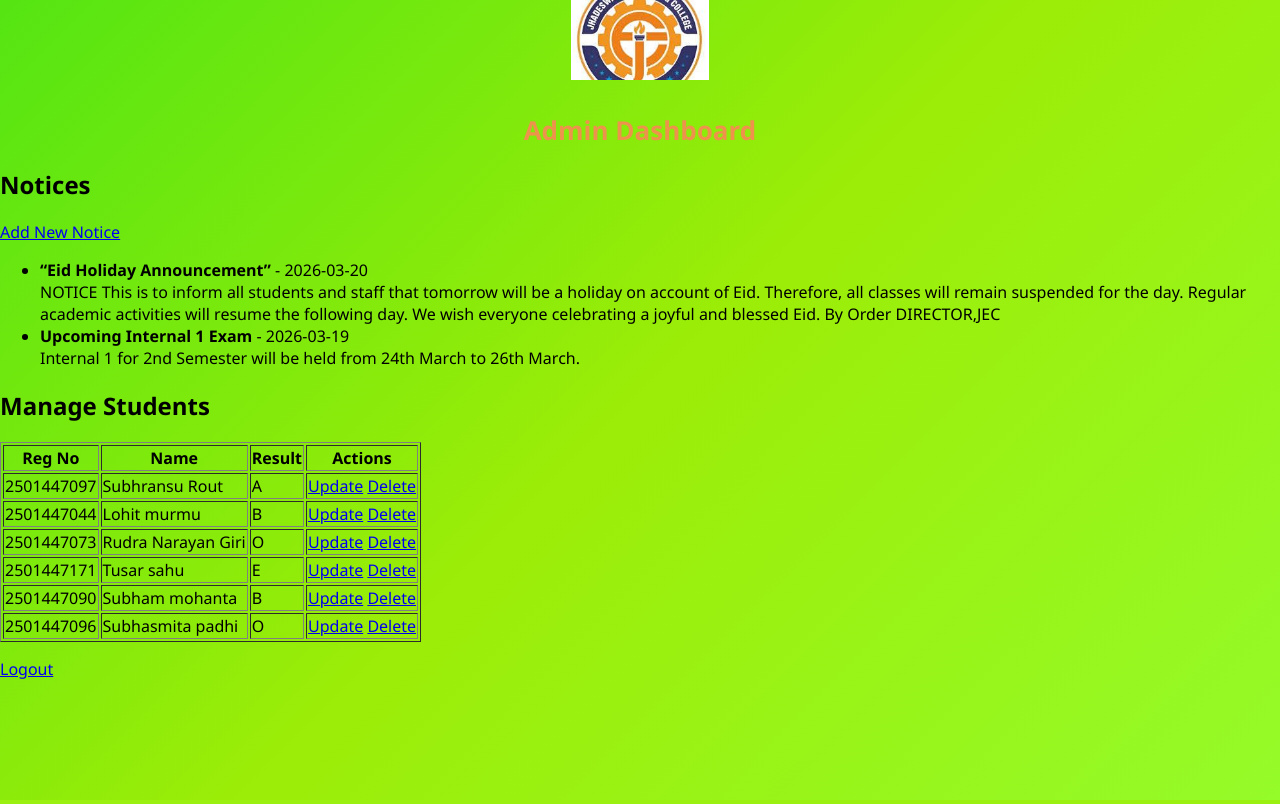
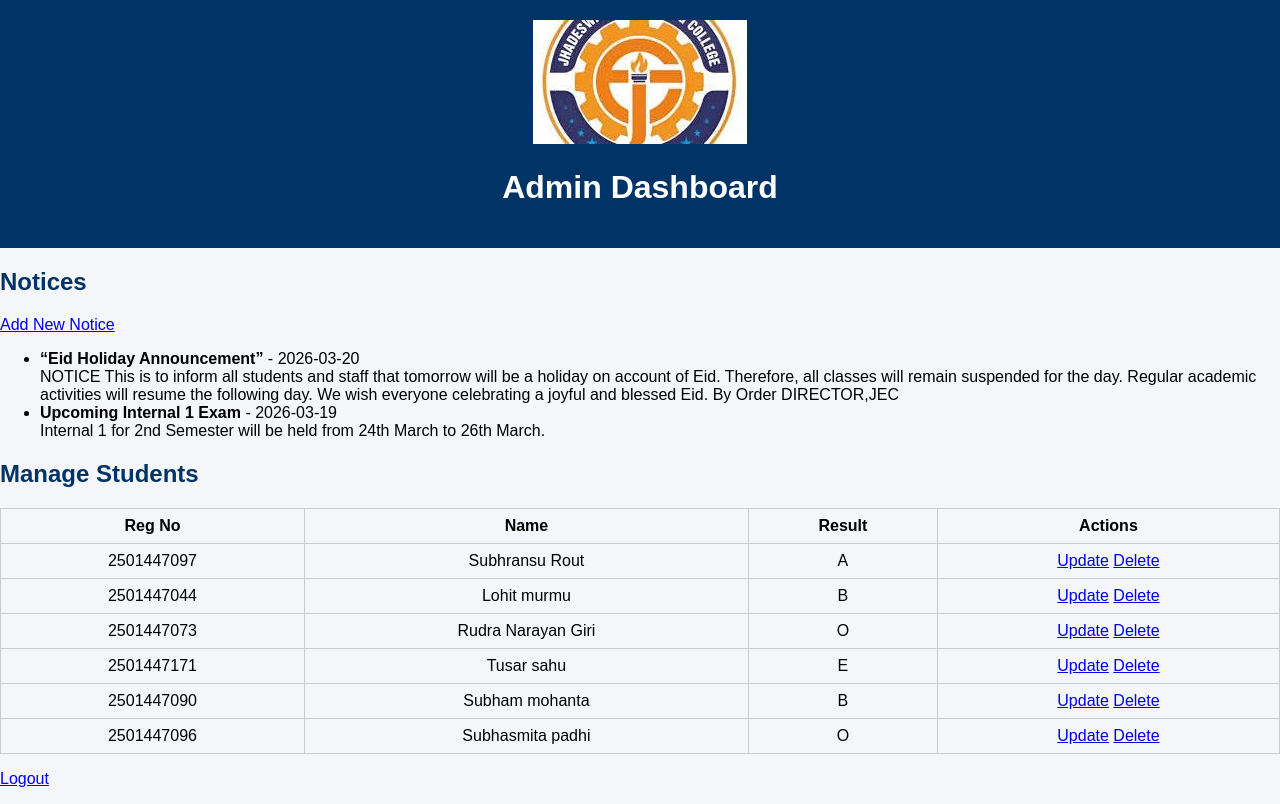
Before and after one commit to Rudranarayan747/jec-flask-app, a Flask app: page /admin in a window 1280 px wide. Run offline with Flask 3, Linux system fonts and the light colour scheme; a user stored in the database is signed in; data comes from the database, SQL or seed files in the repository.

Commit message:
Refactor CSS styles for improved design
Updated styles for body, header, nav, and button elements. Removed old styles and added new color schemes.

```diff
--- a/static/style.css
+++ b/static/style.css
@@ -1,61 +1,54 @@
 body {
+    font-family: Arial, sans-serif;
+    background: #f4f6f9;
     margin: 0;
     padding: 0;
-    font-family: 'Segoe UI', Tahoma, Geneva, Verdana, sans-serif;
-    background: linear-gradient(135deg, #55e513, #9ced07, #95fb29);
-    min-height: 100vh;
 }
 
-/* Card container for content */
-.page-container {
-    background: rgba(255, 255, 255, 0.95);
-    margin: 60px auto;
-    padding: 30px;
-    border-radius: 12px;
-    box-shadow: 0px 8px 20px rgba(173, 226, 16, 0.953);
-    width: 85%;
-    max-width: 1000px;
+header {
+    background: #003366;
+    color: white;
+    padding: 20px;
+    text-align: center;
 }
 
-/* Header with logo + name */
-header {
+nav {
+    background: #0055a5;
+    padding: 10px;
     text-align: center;
-    margin-bottom: 20px;
 }
 
-header img {
-    height: 80px;
-    margin-bottom: 10px;
-}
-
-header h1 {
-    font-size: 26px;
-    color: #f2904ef7;
+nav a {
+    color: white;
+    margin: 0 15px;
+    text-decoration: none;
     font-weight: bold;
 }
 
-/* Navbar */
-.navbar {
-    background-color: #c7cc43;
-    padding: 10px 20px;
+h2, h3 {
+    color: #003366;
 }
 
-.navbar-brand img {
-    height: 40px;
-    margin-right: 10px;
+table {
+    width: 100%;
+    border-collapse: collapse;
+    margin-top: 20px;
 }
 
-.navbar-brand span {
-    color: #ffffff;
-    font-size: 18px;
-    font-weight: bold;
+table th, table td {
+    border: 1px solid #ccc;
+    padding: 8px;
+    text-align: center;
 }
 
-.nav-link {
-    color: #ffffff !important;
-    margin-right: 15px;
+button {
+    background: #0055a5;
+    color: white;
+    padding: 8px 12px;
+    border: none;
+    cursor: pointer;
 }
 
-.nav-link:hover {
-    color: #ffcc00 !important;
+button:hover {
+    background: #003366;
 }
```
